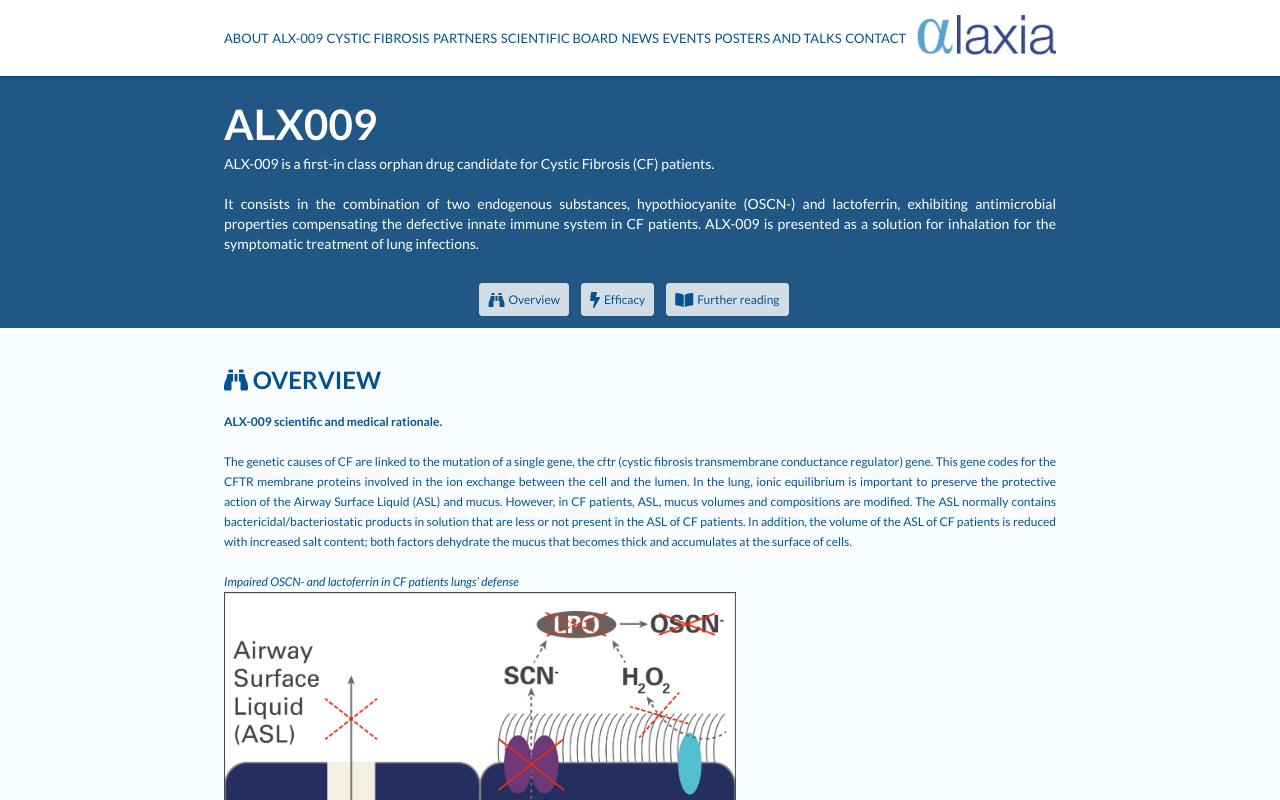
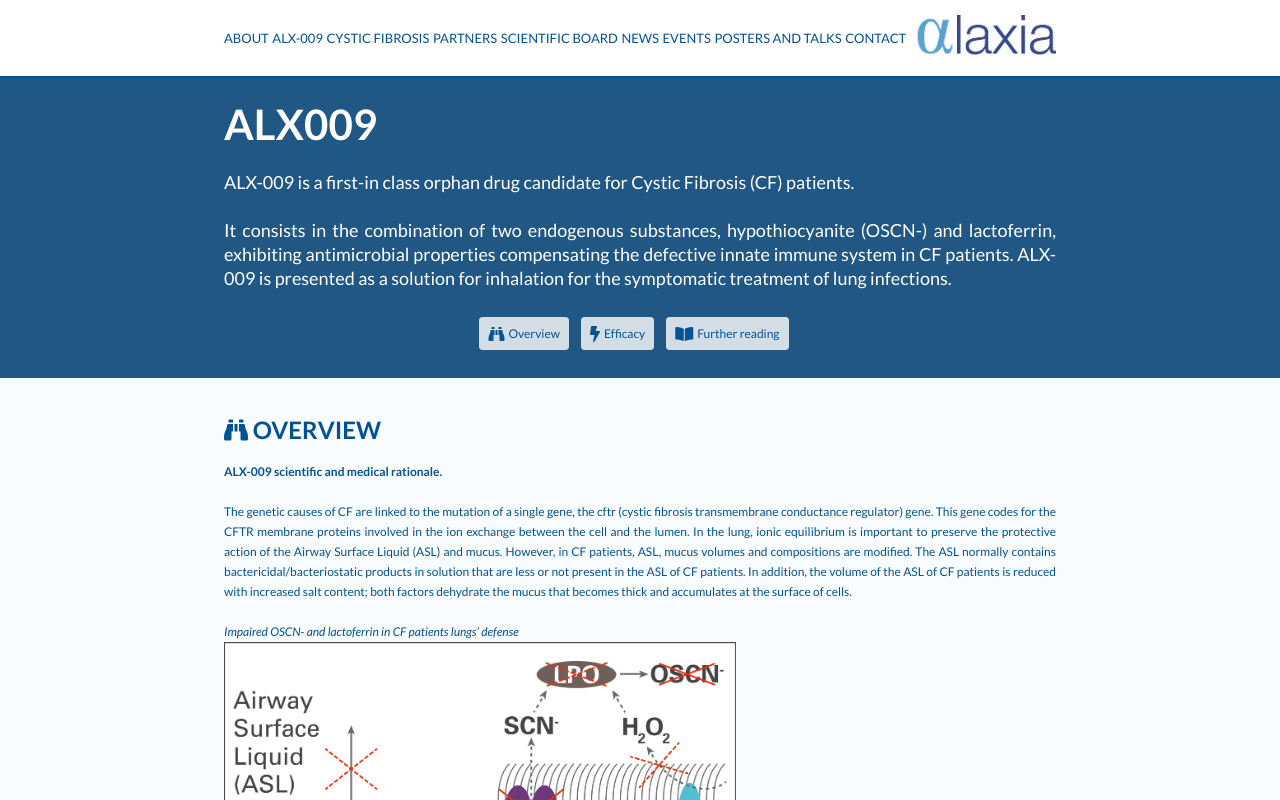
Before and after one commit to JBeaussart/alaxia-pharma, a Vue app: page /alx-009 in a window 1280 px wide. Shown: the top 800 px of the page. Built offline with nearby package versions, Linux system fonts and the light colour scheme.

Commit message:
incease the size of the p element on the banner and add mg bottom to the title and the btn

```diff
--- a/src/components/alx_components/AlxBanner.vue
+++ b/src/components/alx_components/AlxBanner.vue
@@ -42,7 +42,7 @@ export default {};
 }
 .alx_banner {
   position: relative;
-  height: 250px;
+  height: 300px;
   margin-top: -40px;
   background-color: #205785;
   padding-top: 36px;
@@ -54,10 +54,12 @@ export default {};
 }
 .alx_banner_content_title {
   font-size: 42px;
+  margin-bottom: 16px;
 }
 .alx_banner_content_description {
   text-align: justify;
-  font-size: 14px;
+  font-size: 18px;
+  line-height: 24px;
 }
 .btn {
   position: absolute;
@@ -67,7 +69,7 @@ export default {};
   align-items: center;
   width: 100%;
   margin: 0 auto;
-  margin-bottom: 8px;
+  margin-bottom: 24px;
 }
 a {
   text-decoration: none;
```
